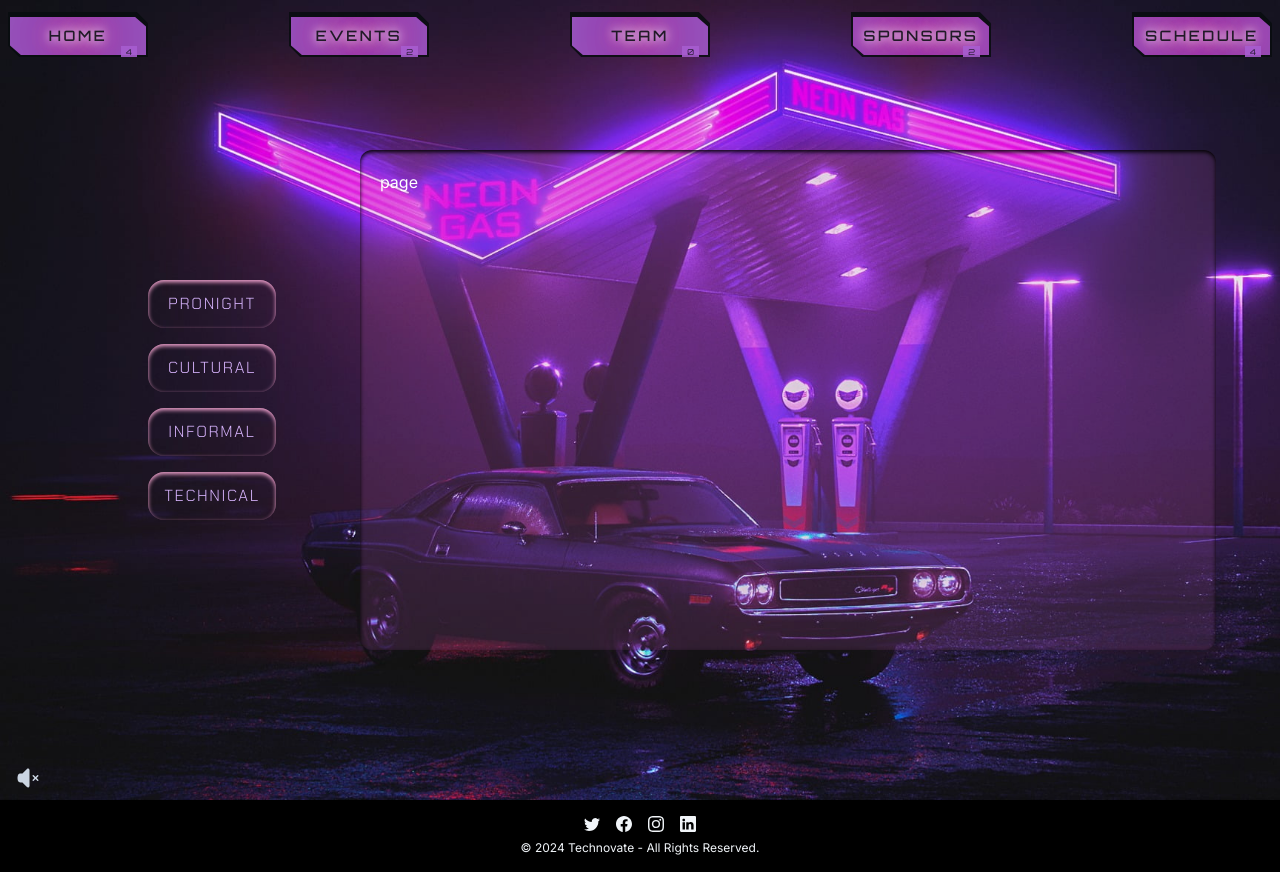
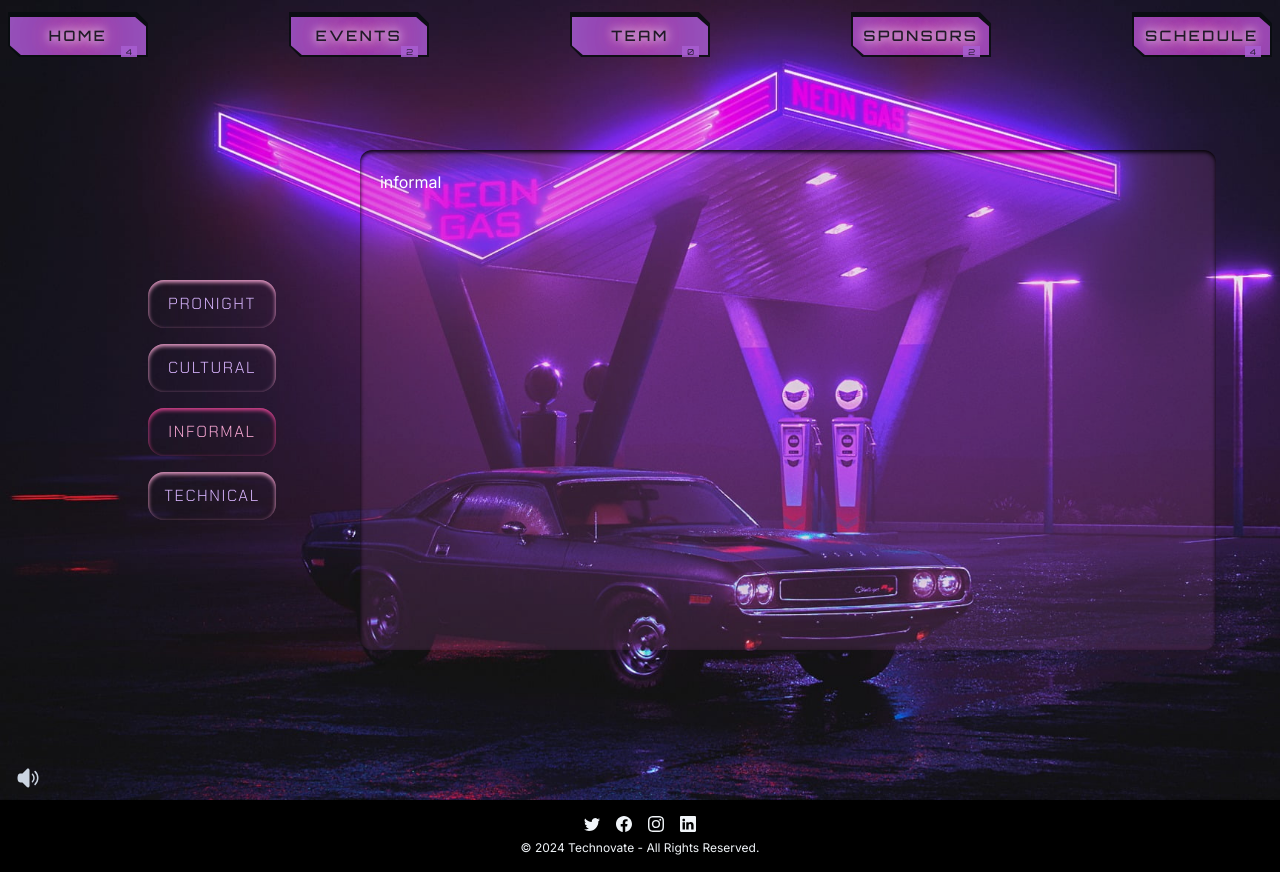
Before and after one commit to Deepesh76780/technovate2k23, a Next.js app: page /event/informal in a window 1280 px wide. Built offline with nearby package versions, Linux system fonts and the light colour scheme; a web font is replaced by a local one.

Commit message:
change routing url

```diff
--- a/src/app/components/backgroundAudio.jsx
+++ b/src/app/components/backgroundAudio.jsx
@@ -4,7 +4,7 @@ import { SpeakerXMarkIcon } from "@heroicons/react/24/solid";
 import { motion } from "framer-motion";
 
 function Audio() {
-  const [isPlaying, setIsPlaying] = useState(false);
+  const [isPlaying, setIsPlaying] = useState(true);
   const audioRef = useRef();
 
   const toggleAudio = () => {
@@ -38,7 +38,7 @@ function Audio() {
         ref={audioRef}
         src="/background_audio/get_you_to_moon.mp3"
         loop
-        autoPlay
+        autoPlay={true}
       />
     </motion.div>
   );
--- a/src/app/components/eventCard.jsx
+++ b/src/app/components/eventCard.jsx
@@ -11,7 +11,7 @@ import Image from "next/image";
 
 export default function EventCard({Img}) {
   return (
-    <Card className="bg-[#14101084]  flex shadow-purple-300 shadow-xl rounded-2xl text-slate-100 w-80 h-96  mx-8 overflow-hidden">
+    <Card className="bg-[#14101084] flex shadow-purple-300 shadow-2xl rounded-2xl text-slate-100 w-80 h-[22rem]  mx-12 overflow-hidden border-2 border-black">
       <Image
         src={Img}
         width={1000}
--- a/src/app/components/nav.jsx
+++ b/src/app/components/nav.jsx
@@ -32,7 +32,7 @@ const Navbar = ({bgcolor}) => {
       <Link href="/">
         <NavButton Title="Home" subTitle="4" bgcolor={bgcolor} />
       </Link>
-      <Link href="/event">
+      <Link href="/event/pronight">
         <NavButton Title="Events" subTitle="2" bgcolor={bgcolor} />
       </Link>
       <Link href="/team">
--- a/src/app/event/components/sideButton.jsx
+++ b/src/app/event/components/sideButton.jsx
@@ -1,14 +1,20 @@
 "use client"
 import Link from "next/link"
-const style="shadow-inner text-center font-Chakra data-[state=active]:shadow-pink-500 data-[state=active]:text-pink-300 shadow-pink-300 tracking-widest rounded-2xl p-3 uppercase w-32 hover:scale-110 transition-all duration-300"
+import {usePathname} from "next/navigation"
+
+
+const style="shadow-inner text-center font-Chakra shadow-pink-300 tracking-widest rounded-2xl p-3 uppercase w-32 hover:scale-110 transition-all duration-300"
 
 export default function LandingPage() {
+
+  const pathname=usePathname();
+  console.log(pathname)
   return (
       <div className="flex flex-col w-[35%] gap-4 text-purple-300 items-center justify-center">
-            <Link className={style} href={"/event/pronight"}>Pronight</Link>
-            <Link className={style} href={"/event/cultural"}>Cultural</Link>
-            <Link className={style} href={"/event/informal"}>informal</Link>
-            <Link className={style} href={"/event/technical"}>technical</Link>
+            <Link className={`${style} ${pathname==="/event/pronight" ? "shadow-pink-500 text-pink-300":""}`} href={"/event/pronight"}>Pronight</Link>
+            <Link className={`${style} ${pathname==="/event/cultural" ? "shadow-pink-500 text-pink-300":""}`} href={"/event/cultural"}>Cultural</Link>
+            <Link className={`${style} ${pathname==="/event/informal" ? "shadow-pink-500 text-pink-300":""}`} href={"/event/informal"}>informal</Link>
+            <Link className={`${style} ${pathname==="/event/technical" ? "shadow-pink-500 text-pink-300":""}`} href={"/event/technical"}>technical</Link>
       </div>
   )
 }
--- a/src/app/event/cultural/page.jsx
+++ b/src/app/event/cultural/page.jsx
@@ -2,6 +2,6 @@ import React from 'react'
 
 export default function page() {
   return (
-    <div>page</div>
+    <div>cultural</div>
   )
 }
--- a/src/app/event/informal/page.jsx
+++ b/src/app/event/informal/page.jsx
@@ -2,6 +2,6 @@ import React from 'react'
 
 export default function page() {
   return (
-    <div>page</div>
+    <div>informal</div>
   )
 }
--- a/src/app/event/layout.jsx
+++ b/src/app/event/layout.jsx
@@ -4,7 +4,7 @@ import LandingPage from "./components/sideButton";
 import Navbar from "../components/nav";
 
 
-export default function EventLayout({ children }) {
+export default function EventLayout(props) {
   return (
     <React.Fragment>
       <Image
@@ -20,7 +20,7 @@ export default function EventLayout({ children }) {
         <div className="flex flex-row relative z-1 h-full w-full my-auto">
           <LandingPage/>
          <div className="shadow-inner shadow-black lg:h-[400px] xl:h-[500px] text-white p-5 w-full rounded-xl bg-[#bf5dbf29]">
-          {children}
+          {props.children}
           </div>
         </div>
       </main>
--- a/src/app/event/pronight/page.jsx
+++ b/src/app/event/pronight/page.jsx
@@ -2,6 +2,6 @@ import React from 'react'
 
 export default function page() {
   return (
-    <div>page</div>
+    <div>pronight</div>
   )
 }
--- a/src/app/event/technical/page.jsx
+++ b/src/app/event/technical/page.jsx
@@ -2,6 +2,6 @@ import React from 'react'
 
 export default function page() {
   return (
-    <div>page</div>
+    <div>technical</div>
   )
 }
--- a/src/app/layout.jsx
+++ b/src/app/layout.jsx
@@ -5,7 +5,7 @@ import Footer from "./components/footer";
 const inter = Inter({ subsets: ["latin"] });
 
 export const metadata = {
-  title: "Technovate|2023",
+  title: "Technovate | 2024",
   description: "",
 };
 
--- a/src/app/pages/aboutEvent.jsx
+++ b/src/app/pages/aboutEvent.jsx
@@ -18,10 +18,6 @@ export default function AboutEvent() {
               <EventCard Img={"/star_images/ash_king.jpg"}/>
               <EventCard Img={"/star_images/aashish_solanki.jpg"}/>
               <EventCard Img={"/star_images/gajendra_verma.jpg"}/>
-              <div className='font-Michroma max-w-xl text-center text-xl bg-[#14101084] rounded-2xl shadow-inner shadow-slate-200 p-4 text-slate-300 tracking-widest'>
-               thank you for bestowing upon us an unforgettable festivity to etch into our shared memory.
-                "In short dhanyawad"
-              </div>
             </Marquee>
         </div>
     </section>
```
